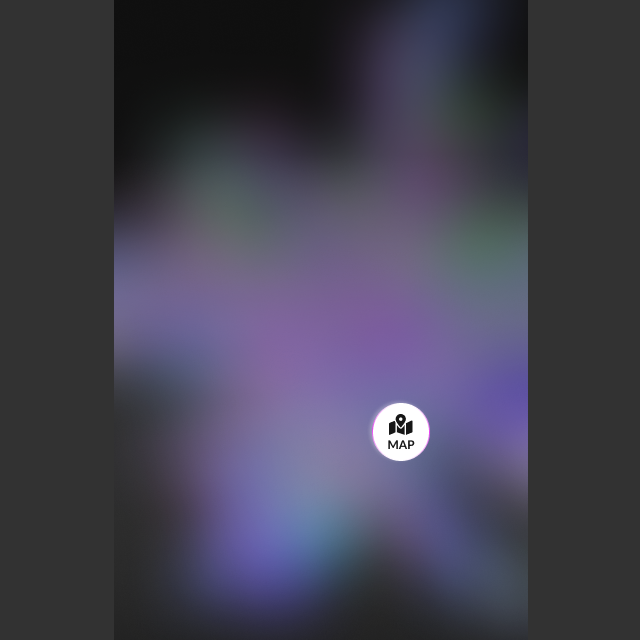
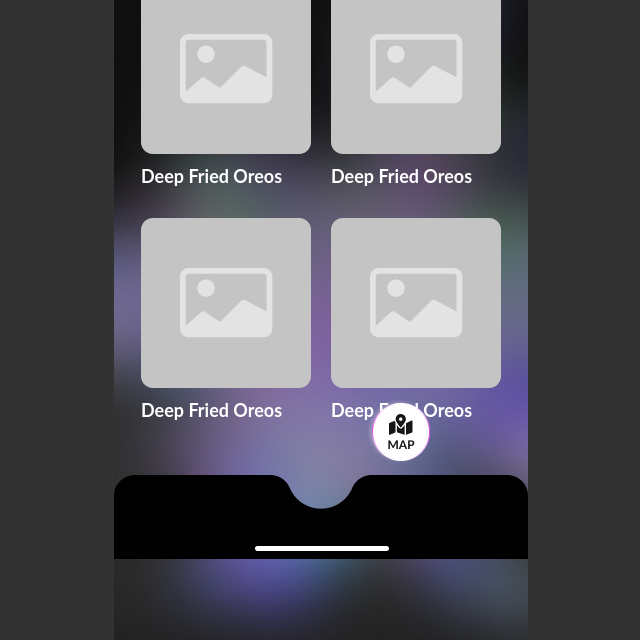
Before and after one commit to SDillon001/safe-and-sound, a plain HTML site: page food.html in a window 1280 px wide. Shown: the part 201-841 px from the top of the page, without its empty margins (319-959 px from the left). Drawn offline with nearby package versions, Linux system fonts and the light colour scheme.

Commit message:
added inner scroll

```diff
--- a/css/main.css
+++ b/css/main.css
@@ -51,7 +51,7 @@
 }
 
 .top-nav {
-  position: absolute;
+  position: sticky;
   left: 0%;
   top: 0%;
   right: 0%;
@@ -64,17 +64,35 @@
 }
 
 .bottom-bar-bg {
-  position: absolute;
+  position: fixed;
   left: 0%;
   top: auto;
   right: 0%;
-  bottom: 0%;
+  bottom: 40px;
   z-index: 0;
   width: 414px;
   height: 84px;
   max-width: 100%;
   margin-right: auto;
   margin-left: auto;
+}
+
+.outer-scroll-container {
+    display: flex;
+}
+
+.inner-scroll-container {
+  display: grid;
+  margin: 0 auto;
+  grid-template-columns: repeat(2, 1fr);
+  grid-template-rows: repeat(5, 1fr);
+  grid-column-gap: 20px;
+  grid-row-gap: 20px;
+}
+
+.prod-description {
+  font-family: lato;
+  color: #fff;
 }
 
 .bottom-nav {
--- a/food.html
+++ b/food.html
@@ -12,14 +12,14 @@
     <link href="images/favicon.png" rel="shortcut icon" type="image/x-icon">
     <link href="images/favicon.png" rel="apple-touch-icon">
     <style>
-        /* .main-container {
-      -ms-overflow-style: none; // IE 10+
-      scrollbar-width: none; // Firefox
-    }
+        .main-container {
+            -ms-overflow-style: none; // IE 10+
+            scrollbar-width: none; // Firefox
+        }
 
-    .main-container::-webkit-scrollbar {
-      display: none; // Safari and Chrome
-    } */
+        .main-container::-webkit-scrollbar {
+            display: none; // Safari and Chrome
+        }
     </style>
 </head>
 
@@ -28,6 +28,42 @@
         <!-- Top Navigation -->
         <div class="top-nav">
             <img src="https://SDillon001.github.io/safe-and-sound/images/header-bar.png">
+        </div>
+
+        <div class="outer-scroll-container">
+            <div class="inner-scroll-container">
+                <div class="product-image">
+                    <img src="images/product-placeholder.png" alt="">
+
+                    <div class="prod-description">
+                        <h4>Deep Fried Oreos</h4>
+                    </div>
+                </div>
+
+                <div class="product-image">
+                    <img src="images/product-placeholder.png" alt="">
+
+                    <div class="prod-description">
+                        <h4>Deep Fried Oreos</h4>
+                    </div>
+                </div>
+
+                <div class="product-image">
+                    <img src="images/product-placeholder.png" alt="">
+
+                    <div class="prod-description">
+                        <h4>Deep Fried Oreos</h4>
+                    </div>
+                </div>
+
+                <div class="product-image">
+                    <img src="images/product-placeholder.png" alt="">
+
+                    <div class="prod-description">
+                        <h4>Deep Fried Oreos</h4>
+                    </div>
+                </div>
+            </div>
         </div>
 
         <!-- Bottom Navigation Menu -->
@@ -40,7 +76,8 @@
             </a>
             <a class="bot-link food">
                 <div class="bot-link-container">
-                    <img src="https://SDillon001.github.io/safe-and-sound/images/food-drink-icon-active.png" class="bot-link-icon">
+                    <img src="https://SDillon001.github.io/safe-and-sound/images/food-drink-icon-active.png"
+                        class="bot-link-icon">
                 </div>
                 <div class="bottom-nav-text active">Food </div>
             </a>
```
Also changed, not shown: index.html (+41 -3 lines), images/product-placeholder.png (added).
